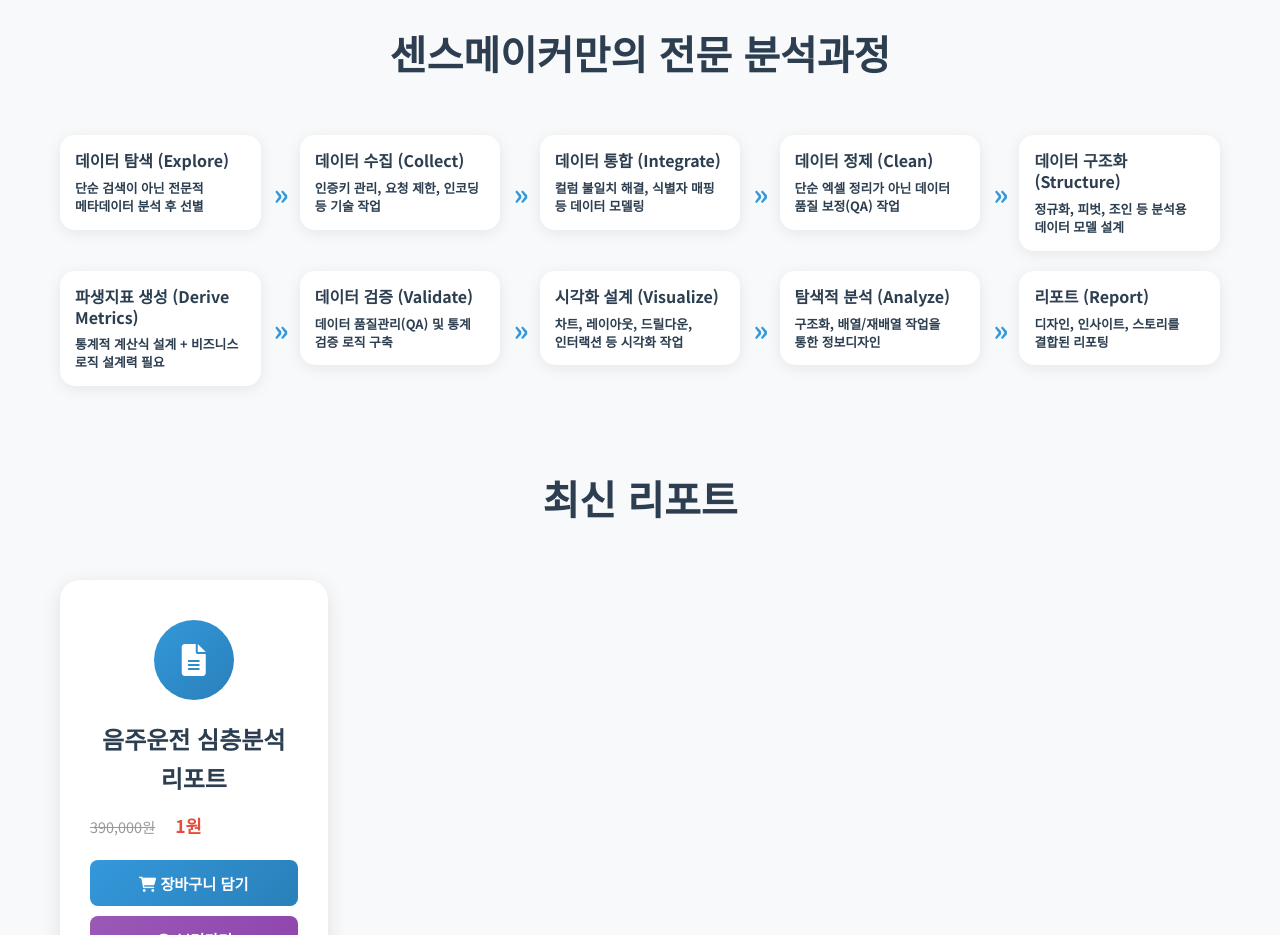
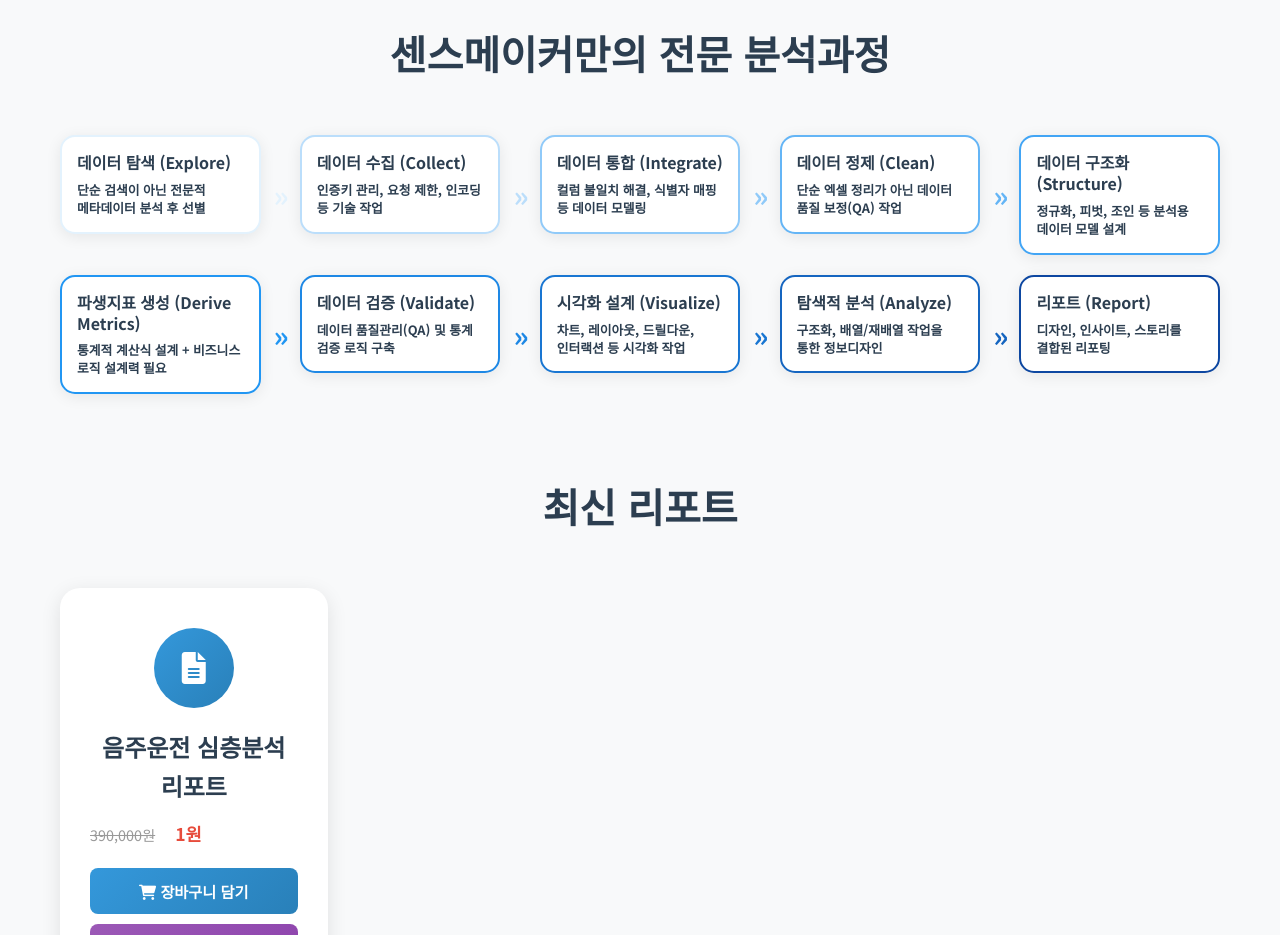
Before and after one commit to my-business-2025/real-analysis, a website: page index.html in a window 1280 px wide. Shown: the part 1320-2255 px from the top of the page. Drawn offline with Linux system fonts and the light colour scheme; no server answers.

Commit message:
遺꾩꽍怨쇱젙 ?④퀎蹂??뚮몢由?諛??붿궡???됱긽 洹몃씪?곗씠???곸슜

```diff
--- a/index.html
+++ b/index.html
@@ -201,35 +201,35 @@
                     <div class="process-steps">
                         <!-- 첫 번째 줄 -->
                         <div class="process-row">
-                            <div class="process-step">
+                            <div class="process-step" data-step="1">
                                 <div class="step-content">
                                     <h3 class="step-title">데이터 탐색 (Explore)</h3>
                                     <p class="step-expertise"><strong>단순 검색이 아닌 전문적 메타데이터 분석 후 선별</strong></p>
                                 </div>
                             </div>
-                            <div class="step-arrow-horizontal">»</div>
-                            <div class="process-step">
+                            <div class="step-arrow-horizontal" data-step="1">»</div>
+                            <div class="process-step" data-step="2">
                                 <div class="step-content">
                                     <h3 class="step-title">데이터 수집 (Collect)</h3>
                                     <p class="step-expertise"><strong>인증키 관리, 요청 제한, 인코딩 등 기술 작업</strong></p>
                                 </div>
                             </div>
-                            <div class="step-arrow-horizontal">»</div>
-                            <div class="process-step">
+                            <div class="step-arrow-horizontal" data-step="2">»</div>
+                            <div class="process-step" data-step="3">
                                 <div class="step-content">
                                     <h3 class="step-title">데이터 통합 (Integrate)</h3>
                                     <p class="step-expertise"><strong>컬럼 불일치 해결, 식별자 매핑 등 데이터 모델링</strong></p>
                                 </div>
                             </div>
-                            <div class="step-arrow-horizontal">»</div>
-                            <div class="process-step">
+                            <div class="step-arrow-horizontal" data-step="3">»</div>
+                            <div class="process-step" data-step="4">
                                 <div class="step-content">
                                     <h3 class="step-title">데이터 정제 (Clean)</h3>
                                     <p class="step-expertise"><strong>단순 엑셀 정리가 아닌 데이터 품질 보정(QA) 작업</strong></p>
                                 </div>
                             </div>
-                            <div class="step-arrow-horizontal">»</div>
-                            <div class="process-step">
+                            <div class="step-arrow-horizontal" data-step="4">»</div>
+                            <div class="process-step" data-step="5">
                                 <div class="step-content">
                                     <h3 class="step-title">데이터 구조화 (Structure)</h3>
                                     <p class="step-expertise"><strong>정규화, 피벗, 조인 등 분석용 데이터 모델 설계</strong></p>
@@ -238,35 +238,35 @@
                         </div>
                         <!-- 두 번째 줄 -->
                         <div class="process-row">
-                            <div class="process-step">
+                            <div class="process-step" data-step="6">
                                 <div class="step-content">
                                     <h3 class="step-title">파생지표 생성 (Derive Metrics)</h3>
                                     <p class="step-expertise"><strong>통계적 계산식 설계 + 비즈니스 로직 설계력 필요</strong></p>
                                 </div>
                             </div>
-                            <div class="step-arrow-horizontal">»</div>
-                            <div class="process-step">
+                            <div class="step-arrow-horizontal" data-step="6">»</div>
+                            <div class="process-step" data-step="7">
                                 <div class="step-content">
                                     <h3 class="step-title">데이터 검증 (Validate)</h3>
                                     <p class="step-expertise"><strong>데이터 품질관리(QA) 및 통계 검증 로직 구축</strong></p>
                                 </div>
                             </div>
-                            <div class="step-arrow-horizontal">»</div>
-                            <div class="process-step">
+                            <div class="step-arrow-horizontal" data-step="7">»</div>
+                            <div class="process-step" data-step="8">
                                 <div class="step-content">
                                     <h3 class="step-title">시각화 설계 (Visualize)</h3>
                                     <p class="step-expertise"><strong>차트, 레이아웃, 드릴다운, 인터랙션 등 시각화 작업</strong></p>
                                 </div>
                             </div>
-                            <div class="step-arrow-horizontal">»</div>
-                            <div class="process-step">
+                            <div class="step-arrow-horizontal" data-step="8">»</div>
+                            <div class="process-step" data-step="9">
                                 <div class="step-content">
                                     <h3 class="step-title">탐색적 분석 (Analyze)</h3>
                                     <p class="step-expertise"><strong>구조화, 배열/재배열 작업을 통한 정보디자인</strong></p>
                                 </div>
                             </div>
-                            <div class="step-arrow-horizontal">»</div>
-                            <div class="process-step">
+                            <div class="step-arrow-horizontal" data-step="9">»</div>
+                            <div class="process-step" data-step="10">
                                 <div class="step-content">
                                     <h3 class="step-title">리포트 (Report)</h3>
                                     <p class="step-expertise"><strong>디자인, 인사이트, 스토리를 결합된 리포팅</strong></p>
--- a/styles/style.css
+++ b/styles/style.css
@@ -1239,7 +1239,20 @@ body {
     min-width: 0;
     max-width: calc((100% - 32px) / 5);
     height: 100%;
-}
+    border: 2px solid #E3F2FD;
+}
+
+/* 단계별 테두리 색상 그라데이션 */
+.process-step[data-step="1"] { border-color: #E3F2FD; }
+.process-step[data-step="2"] { border-color: #BBDEFB; }
+.process-step[data-step="3"] { border-color: #90CAF9; }
+.process-step[data-step="4"] { border-color: #64B5F6; }
+.process-step[data-step="5"] { border-color: #42A5F5; }
+.process-step[data-step="6"] { border-color: #2196F3; }
+.process-step[data-step="7"] { border-color: #1E88E5; }
+.process-step[data-step="8"] { border-color: #1976D2; }
+.process-step[data-step="9"] { border-color: #1565C0; }
+.process-step[data-step="10"] { border-color: #0D47A1; }
 
 .process-step:hover {
     transform: translateY(-5px);
@@ -1247,7 +1260,7 @@ body {
 }
 
 .step-arrow-horizontal {
-    color: #3498db;
+    color: #E3F2FD;
     font-size: 1.8rem;
     font-weight: bold;
     flex-shrink: 0;
@@ -1257,6 +1270,18 @@ body {
     padding: 0 5px;
     letter-spacing: -2px;
 }
+
+/* 단계별 화살표 색상 그라데이션 */
+.step-arrow-horizontal[data-step="1"] { color: #E3F2FD; }
+.step-arrow-horizontal[data-step="2"] { color: #BBDEFB; }
+.step-arrow-horizontal[data-step="3"] { color: #90CAF9; }
+.step-arrow-horizontal[data-step="4"] { color: #64B5F6; }
+.step-arrow-horizontal[data-step="5"] { color: #42A5F5; }
+.step-arrow-horizontal[data-step="6"] { color: #2196F3; }
+.step-arrow-horizontal[data-step="7"] { color: #1E88E5; }
+.step-arrow-horizontal[data-step="8"] { color: #1976D2; }
+.step-arrow-horizontal[data-step="9"] { color: #1565C0; }
+.step-arrow-horizontal[data-step="10"] { color: #0D47A1; }
 
 .step-number {
     width: 35px;
```
